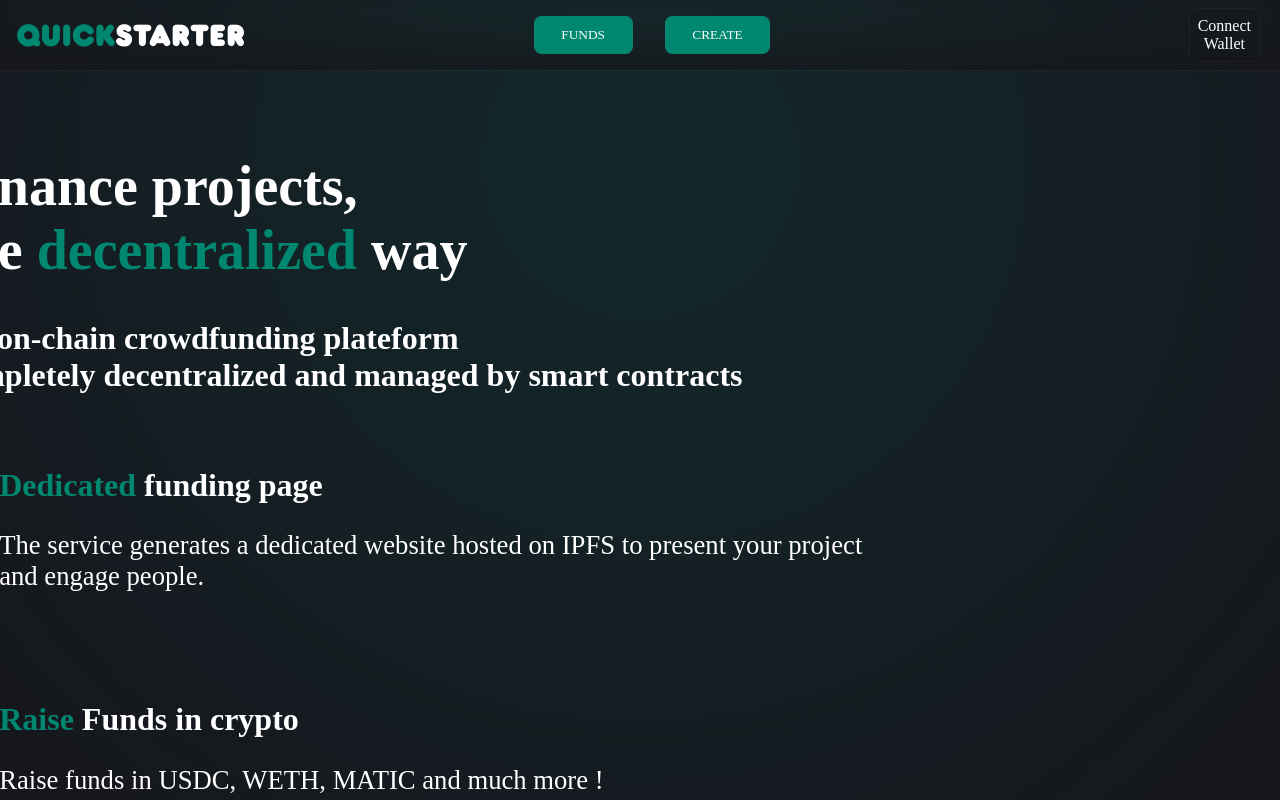
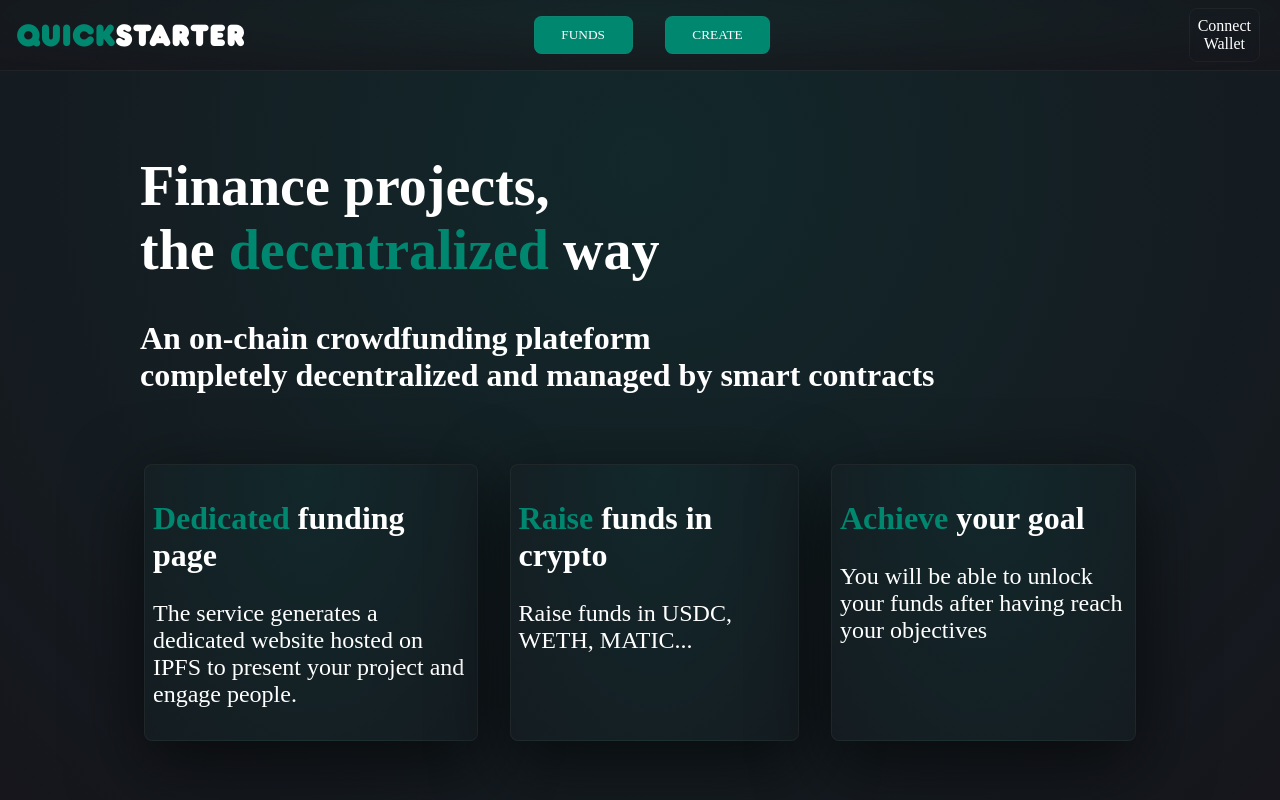
Before and after one commit to clement4saunier/FUNDSARESAFE, a React (Create React App) app in the folder funds-are-safe/: page / in a window 1280 px wide. Built offline with nearby package versions, Linux system fonts and the light colour scheme; what ipfs-http-client would draw is missing.

Commit message:
Home page details

```diff
--- a/funds-are-safe/src/components/pages/Create.jsx
+++ b/funds-are-safe/src/components/pages/Create.jsx
@@ -2,8 +2,6 @@ import React, { useState } from "react";
 import Page from "../layout/Page";
 import { WalletContext } from "../context/Wallet";
 import { useContext } from "react";
-import FormField from "../project/FormField";
-import Select from "react-select";
 import styles from "./Create.module.css";
 import ProjectInfo from "./create/ProjectInfo";
 import { create } from "ipfs-http-client";
@@ -47,18 +45,18 @@ export default function Create() {
     return (
       <Page>
         <h1>
-          <span style={{ color: state === "writing" ? "#23C4AA" : "" }}>
-            #1 DESCRIBE
+        <i><span style={{ color: state === "writing" ? "#23C4AA" : "" }}>
+          <i>#1 DESCRIBE</i>
           </span>{" "}
-          <u>YOUR PROJECT</u>
+          <u>YOUR PROJECT</u></i>
         </h1>
-        <h2>BROADLY</h2>
+        <h2><i>BROADLY</i></h2>
         <ProjectInfo
           onStateChange={(v) => {
             setProjectInfo(v);
           }}
         />
-        <h2>IN DETAILS</h2>
+        <h2><i>IN DETAILS</i></h2>
         <textarea
           className={styles.markdown}
           onChange={(e) => setMarkdown(e.target.value)}
@@ -68,12 +66,12 @@ export default function Create() {
           Confirm it's correct
         </button>
         <h1>
-          <span style={{ color: state === "uploading" ? "#23C4AA" : "" }}>
-            #2 UPLOAD
+        <i><span style={{ color: state === "uploading" ? "#23C4AA" : "" }}>
+          #2 UPLOAD
           </span>{" "}
-          TO <u>IPFS</u>
+          TO <u>IPFS</u></i>
         </h1>
-        <p>IPFS is a decentralized file storage solution...</p>
+        <p>IPFS is a decentralized file storage solution</p>
         <button onClick={onUpload}>
           <span>Upload metadata to IPFS</span>
         </button>
@@ -86,10 +84,10 @@ export default function Create() {
           </>
         )}
         <h1>
-          <span style={{ color: state === "minting" ? "#23C4AA" : "" }}>
-            #3 MINT
-          </span>{" "}
-          YOUR PAGE <u>ON-CHAIN</u>
+        <i><span style={{ color: state === "minting" ? "#23C4AA" : "" }}>
+          #3 MINT
+          </span>
+          {""} YOUR PAGE <u>ON-CHAIN</u></i>
         </h1>
         <button onClick={onMintButton}>Mint</button>
       </Page>
--- a/funds-are-safe/src/components/pages/Home.jsx
+++ b/funds-are-safe/src/components/pages/Home.jsx
@@ -5,22 +5,22 @@ import styles from "./Home.module.css"
 export default function Home() {
     return (
         <Page>
+            <div>
+                <h1>Finance projects,<br />the <span style={{ "color": "#008770" }}>decentralized</span> way</h1>
+                <h2>An on-chain crowdfunding plateform<br />completely decentralized and managed by smart contracts</h2><br />
+            </div>
             <div className={styles.container}>
-                <div style={{ "marginBottom": "7 vh", "marginLeft": "-15vw", "width": "90%" }}>
-                    <h1>Finance projects,<br />the <span style={{ "color": "#008770" }}>decentralized</span> way</h1>
-                    <h2>An on-chain crowdfunding plateform<br />completely decentralized and managed by smart contracts</h2><br />
-                </div>
-                <div style={{ "marginBottom": "7vh", "marginLeft": "-11vw", "fontSize": "20pt", "fontFamily": "Share Tech Mono", "width": "90%" }}>
+                <div className="panel-shadow">
                     <h2><span style={{ "color": "#008770" }}>Dedicated</span> funding page</h2>
                     <p>The service generates a dedicated website hosted on IPFS to present your project and engage people.</p>
                 </div>
-                <div style={{ "marginBottom": "7vh", "marginLeft": "-11vw", "fontSize": "20pt", "fontFamily": "Share Tech Mono", "width": "90%" }}>
-                    <h2><span style={{ "color": "#008770" }}>Raise</span> Funds in crypto</h2>
-                    <p>Raise funds in USDC, WETH, MATIC and much more !</p>
+                <div className="panel-shadow">
+                    <h2><span style={{ "color": "#008770" }}>Raise</span> funds in crypto</h2>
+                    <p>Raise funds in USDC, WETH, MATIC...</p>
                 </div>
-                <div style={{ "marginLeft": "-11vw", "fontSize": "20pt", "fontFamily": "Share Tech Mono", "width": "90%" }}>
+                <div className="panel-shadow">
                     <h2><span style={{ "color": "#008770" }}>Achieve</span> your goal</h2>
-                    <p>You will be able to unlock your</p>
+                    <p>You will be able to unlock your funds after having reach your objectives</p>
                 </div>
             </div>
         </Page>
--- a/funds-are-safe/src/components/pages/Home.module.css
+++ b/funds-are-safe/src/components/pages/Home.module.css
@@ -1,4 +1,25 @@
+
 .container {
     display: grid;
-    grid-template-columns: repeat(auto-fill, minmax(auto));
+    gap: var(--space-larger);
+    width: 100%;
+    grid-template-columns: repeat(3, minmax(auto, auto));
+    margin-top: var(--space-larger);
 }
+
+.container>* {
+    width: auto;
+    background: radial-gradient(
+        at 50% 0%,
+        #12282B 0%,
+        var(--color-background-main) 150%
+        );
+        /* text-align: justify;; */
+        font-size: 18pt;
+    }
+
+@media screen and (max-width: 800px) {
+    .container {
+        grid-template-columns: repeat(auto-fill, minmax(500px, auto));
+    }
+}
```
